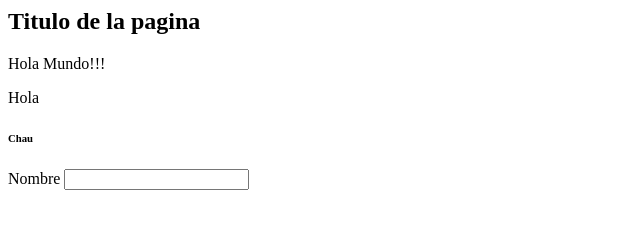
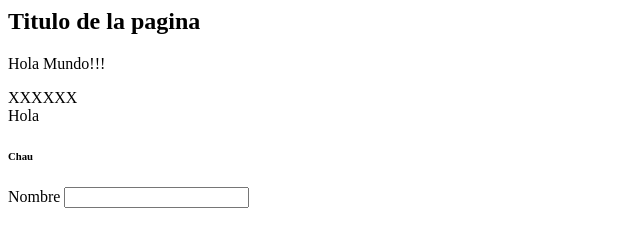
Before and after one commit to cjbellotti/capa-git, a plain HTML site: page index.html in a window 1280 px wide. Shown: the whole page, without its empty margins (0-640 px from the left). Drawn offline with Linux system fonts and the light colour scheme.

Commit message:
Agrego span 2

```diff
--- a/index.html
+++ b/index.html
@@ -6,7 +6,7 @@
 
 	<h2>Titulo de la pagina</h2>
 	<p>Hola Mundo!!!</p>
-
+	<span>XXXXXX</span>
 	<div>
 		<span>Hola</span>
 		<div class="box">
```
